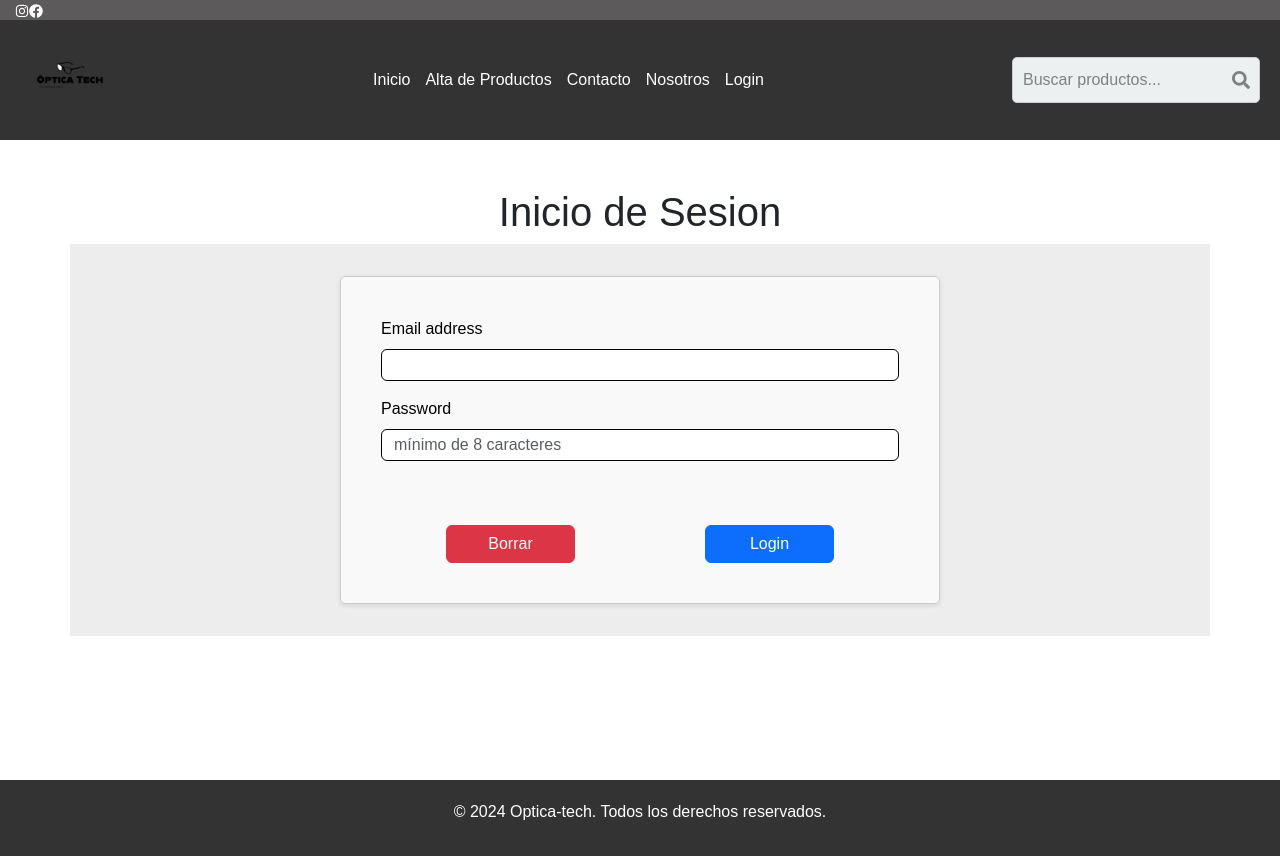
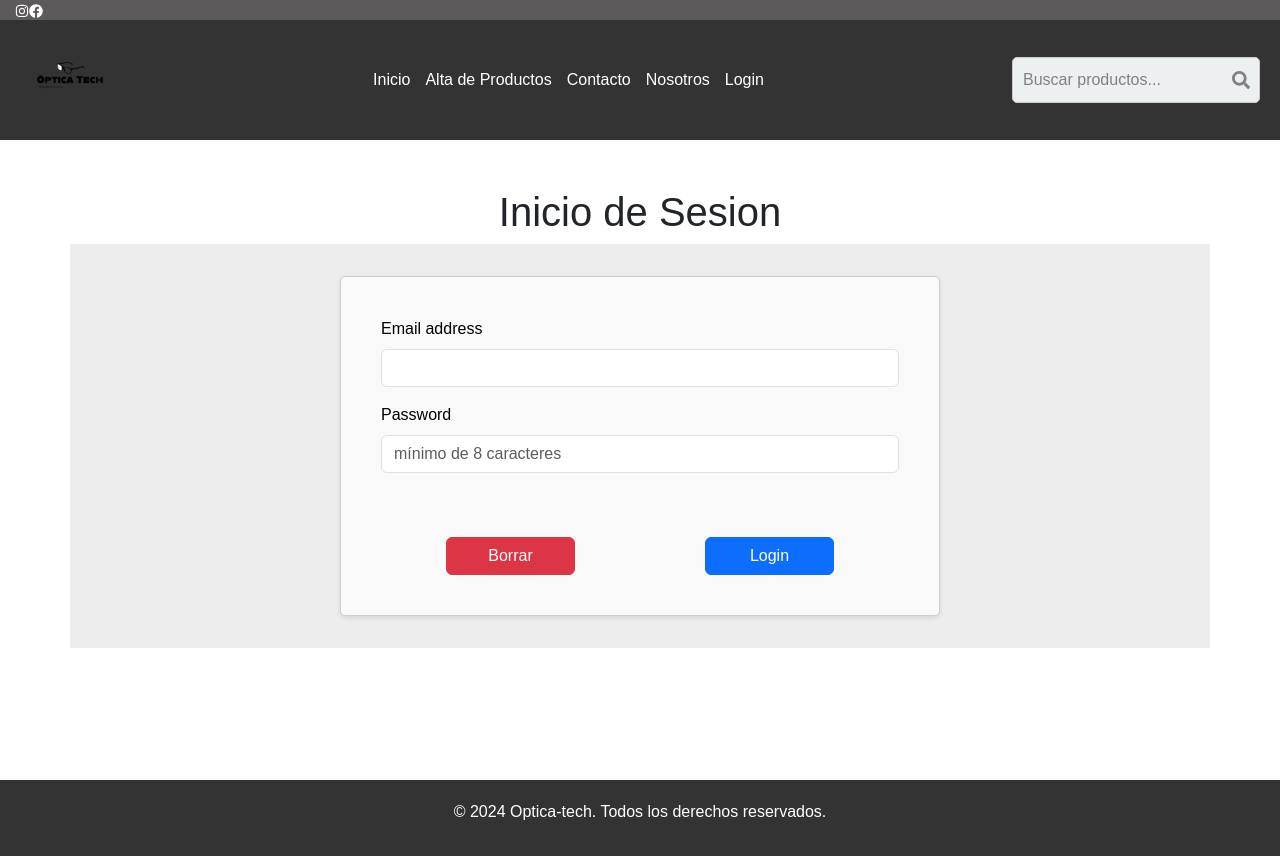
Before and after one commit to Martind608/proyecto_integrador_parte_2, a React (Create React App) app: page /login in a window 1280 px wide. Shown: the top 856 px of the page. Built offline with nearby package versions, Linux system fonts and the light colour scheme.

Commit message:
agrego login

```diff
--- a/src/App.css
+++ b/src/App.css
@@ -12,12 +12,11 @@ body {
   padding: 0;
 
 }
-/* html, body {
-  height: 100%;
-  margin: 0;
+main {
   display: flex;
-  flex-direction: column;
-} */
+  flex: 1;
+
+}
 header {
   display: flex;
   justify-content: space-between;
@@ -26,16 +25,14 @@ header {
   background-color: #333;
   color: white;
 }
+footer {
+  text-align: center;
+  padding: 20px;
+  background-color: #333;
+  color: white;
+}
+/* ------ */
 
-/* ------ */
-main {
-  display: flex;
-  flex: 1;
-
-}
-
-
-/* Logo en el header EN PROCESOOO () */
 .logo {
   display: flex;
   align-items: center;
@@ -48,8 +45,7 @@ main {
   width: auto;
   margin: 0;
 }
-
-
+/* ----------Nav----------- */
 nav ul {
   list-style: none;
   margin: 0;
@@ -99,12 +95,7 @@ nav ul li a {
 
 /*---------------------------*/
 
-footer {
-  text-align: center;
-  padding: 20px;
-  background-color: #333;
-  color: white;
-}
+
 
 /* -----------------------------------------------------------------------------------------------------*/
 
@@ -296,7 +287,8 @@ textarea {
   display: block;
 }
 
-/*--------------------*/
+/*---------------------------------------------------------------*/
+
 .contact-form {
   width: 100%;
   margin: 3rem auto 0;
@@ -382,8 +374,9 @@ footer .footer-text {
   color: #ffffff;
   font-size: 1em;
 }
+/*---------------------------------------------------------------*/
 
-/* Probando */
+/* busqueda */
 div .col.text-left.d-none.d-md-block {
 	font-size: 14px;
 	line-height: 20px;
--- a/src/Login/Login.js
+++ b/src/Login/Login.js
@@ -2,14 +2,32 @@ import { useNavigate } from "react-router-dom";
 import { useState } from 'react';
 import './login.css';
 const Login = () => {
-    /* variables en React - useState = manejar los estados */
-    const [email, setEmail] = useState('pepe@gmail.com');
+    const [email, setEmail] = useState('');
+    const [password, setPassword] = useState('');
+
     const navigate = useNavigate();
-    const loginUser = () => {
 
-        alert("Login realizado");
+    const loginUser = (event) => {
+
+        event.preventDefault();
+
         console.log(email);
-        navigate('/admin');// Redirecciona a la página principal en react
+        console.log(password);
+
+
+        if (email == '' || password == '') {
+            alert("Complete los campos");
+            return;
+        }
+
+        if (email == 'pepe@gmail.com' && password == '1234') {
+            alert("Login realizado")
+            window.sessionStorage.setItem('user', 'pepe@gmail.com');
+            navigate('/admin');
+        } else {
+            alert("Usuario o contraseña incorrecta");
+            navigate('/*');
+        }
     }
 
     return (
@@ -21,19 +39,37 @@ const Login = () => {
                 </h1>
 
                 <div className="container formulario-login">
-                <form className="w-75">
-                    <div className="mb-3">
-                        <label htmlFor="email" className="form-label">Email address</label>
-                        <input type="email" className="form-control formu" id="email" aria-describedby="emailHelp" />
+                    <form class="w-75">
+                        <div class="mb-3">
+                            <label for="email" class="form-label">Email address</label>
+                            <input
+                                type="email"
+                                class="form-control"
+                                id="email"
+                                value={email}
+                                onChange={(event) => setEmail(event.target.value)}
+                                aria-describedby="emailHelp"
+                            />
                         </div>
-                    <div className="mb-3">
-                        <label htmlFor="password" className="form-label">Password</label>
-                        <input type="password" className="form-control formu" id="password" placeholder="mínimo de 8 caracteres" />
+                        <div class="mb-3">
+                            <label for="password" class="form-label">Password</label>
+                            <input
+                                type="password"
+                                class="form-control"
+                                id="password"
+                                value={password}
+                                onChange={(e) => setPassword(e.target.value)}
+                                placeholder="mínimo de 8 caracteres"
+                            />
                         </div>
 
-                    <div className="d-flex mt-5 justify-content-around">
-                        <button type="reset" className="btn btn-danger w-25 botonEnviar">Borrar</button>
-                        <button type="submit" onClick={loginUser} className="btn btn-primary w-25 botonEnviar">Login</button>
+                        <div className='d-flex mt-5 justify-content-around'>
+                            <button type="reset" class="btn btn-danger w-25">
+                                Borrar
+                            </button>
+                            <button type="submit" onClick={loginUser} class="btn btn-primary w-25">
+                                Login
+                            </button>
                         </div>
                     </form>
                 </div>
--- a/src/pages/Contacto.js
+++ b/src/pages/Contacto.js
@@ -4,7 +4,7 @@ const Contacto = () => {
             <section className="contact-form">
                 <h1>Contacto</h1>
                 <form id="contactForm">
-                    <label htmlFor="nombre">Nombre:</label>
+                    <label For="nombre">Nombre:</label>
                     <input
                         type="text"
                         id="nombre"
@@ -13,9 +13,9 @@ const Contacto = () => {
                         pattern="^[a-zA-Z\s]{2,50}$"
                         title="El nombre debe tener entre 2 y 50 caracteres y solo contener letras y espacios."
                     />
-                    <label htmlFor="email">E-mail:</label>
+                    <label For="email">E-mail:</label>
                     <input type="email" id="email" name="email" required />
-                    <label htmlFor="comentarios">Comentarios:</label>
+                    <label For="comentarios">Comentarios:</label>
                     <textarea
                         id="comentarios"
                         name="comentarios"
```
Lines whose indentation alone changed are shown as unchanged.
